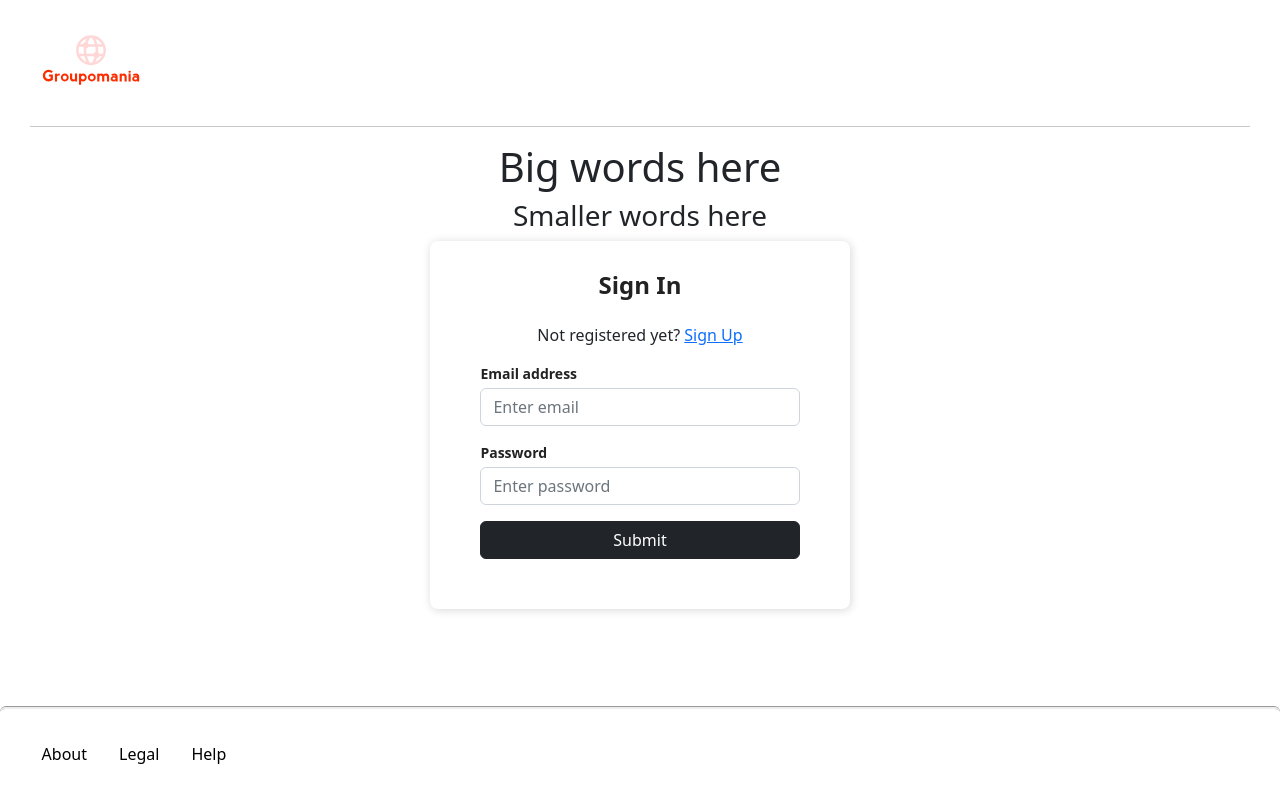
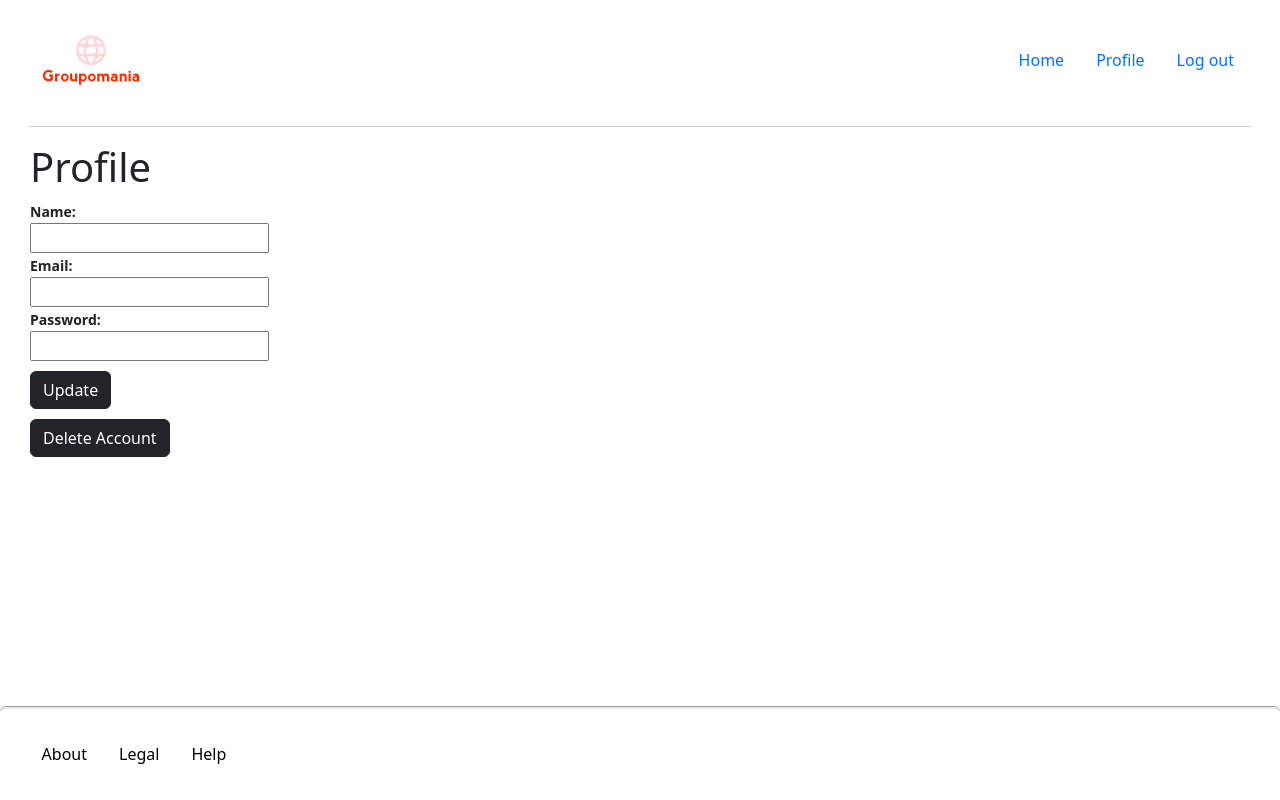
Before and after one commit to divineaverage/P7_Groupomania, a React (Create React App) app in the folder client/: page /Help in a window 1280 px wide. Before the commit this address led to /auth. Built offline with nearby package versions, Linux system fonts and the light colour scheme; no server answers.

Commit message:
profile in progress, 404 and need to remove part of code

```diff
--- a/client/src/components/Login/Auth.jsx
+++ b/client/src/components/Login/Auth.jsx
@@ -1,4 +1,5 @@
 import React, { useState } from "react";
+import Button from 'react-bootstrap/Button';
 import NavBar from "./AuthNav";
 import Footer from "../shared/Footer";
 import "./auth.scss";
@@ -82,9 +83,9 @@ export default function Auth (props) {
                 />
               </div>
               <div className="d-grid gap-2 mt-3">
-                <button type="submit" className="btn btn-dark">
+                <Button type="submit" className="btn btn-dark">
                   Submit
-                </button>
+                </Button>
               </div>
             </div>
           </form>
--- a/client/src/components/profile/Profile.jsx
+++ b/client/src/components/profile/Profile.jsx
@@ -1,73 +1,118 @@
-import React, { useState, useEffect } from 'react'
+import React, { useState } from 'react'
 import Button from 'react-bootstrap/Button';
-import Table from 'react-bootstrap/Table';
+import { useSelector } from "react-redux";
 import NavBar from "../shared/Nav"
 import Footer from "../shared/Footer"
 import "../../sass/app.scss"
 import store from "../store/store"
-import { useNavigate } from "react-router-dom"
-import { useSelector } from "react-redux"
-import { addProfile, getProfileById } from "../store/profileSlice";
+import { setLogin } from "../store/userSlice";
+import { getProfileById } from "../store/profileSlice";
+import "./profile.scss"
 
 
 
-const MyProfile = (userProfile) => {
-  const { authorId, name, email } = userProfile || {};
-
-  console.log(userProfile);
-
-  const navigate = useNavigate();
-  const { token } = useSelector((state) => state.user);
-  const profileState = useSelector((state) => state.profile)
+const MyProfile = () => {
+  const [name, setName] = useState("");
+  const [email, setEmail] = useState("");
+  const [password, setPassword] = useState("");
+  const [authorId, setAuthorId] = useState("");
+  const profileState = useSelector((state) => state.profile);
   const [profile, setProfile] = useState(getProfileById(
-    profileState
+    profileState,
+    authorId
   ))
 
-  useEffect(() => {
-    if (!token) {
-      navigate("/auth");
-    }
-  }, [token]);
+  const handleChange = (e) => {
+    setName(e.target.value);
+  };
 
-  useEffect(() => {
+  const handleEmailChange = (e) => {
+    setEmail(e.target.value);
+  };
+
+  const handlePasswordChange = (e) => {
+    setPassword(e.target.value);
+  };
+
+  const handleFormSubmission = (e) => {
+    e.preventDefault()
     fetch("http://localhost:8080/api/profile/" + authorId, {
-      headers: { Authorization: `Bearer ${token}` },
+      method: "POST",
+      headers: {"Content-Type": "application/json"},
+      body: JSON.stringify({name, email, password}),
     })
-      .then(async (response) => {
-        if (response.ok) {
-          const profile = await response.json();
-          store.dispatch(addProfile(profile[0]));
-          setProfile(profile[0])
-        }
-      })
-      .catch(() => ({}));
-  }, [])
+    .then(res=>{
+      if (res.ok) return res
+      console.log(res)
+      throw new Error()
+    })
+    .then(res=>res.json()).then( async user=>{
+      console.log(user);
+      await store.dispatch(setLogin({user:user.userId, token:user.token}));
+    }).catch(()=>{
+      console.warn("Unable to update.")
+    })
+  }
 
 
-    return (
+  return (
+    <div className="App">
+      <NavBar></NavBar>
+      <form
+        onSubmit={(e) => {
+          handleFormSubmission(e);
+        }}
+      >
+        <h1> Profile </h1>
+        <label>Name:</label>
+        <br />
+        <input
+          type="text"
+          value={name}
+          required
+          onChange={(e) => {
+            handleChange(e);
+          }}
+        />
+        <br />
 
-        <div className="main-container">
-            <NavBar></NavBar>
-    <Table striped bordered hover size="sm">
-      <thead>
-        <tr>
-          <th>User Name</th>
-          <th>Email</th>
-        </tr>
-      </thead>
-      <tbody>
-        <tr>
-          <td>{userProfile.name}</td>
-          <td>{userProfile.email}</td>
-        </tr>
-      </tbody>
-    </Table>
-        <div className="mb-2">
-        <Button variant="dark" size="lg" onClick={()=>{navigate("/UpdateProfile")}}>Update Profile</Button>{' '}
-            </div>
-        <Footer></Footer>
-        </div >
-    )
+        <label>Email:</label>
+        <br />
+        <input
+          type="email"
+          value={email}
+          required
+          onChange={(e) => {
+            handleEmailChange(e);
+          }}
+        />
+        <br />
+
+        <label>Password:</label>
+        <br />
+        <input
+          type="password"
+          value={password}
+          required
+          onChange={(e) => {
+            handlePasswordChange(e);
+          }}
+        />
+        <br />
+        <div className="buttons">
+        <Button type="update" className="btn btn-dark">
+                  Update
+                </Button>
+        <div className="red-button">
+        <Button type="delete" className="btn btn-dark">
+                  Delete Account
+                </Button>
+                </div>
+          </div>
+      </form>
+      <Footer></Footer>
+    </div>
+  );
 }
 
-export default MyProfile
+export default MyProfile;
--- /dev/null
+++ b/client/src/components/profile/profile.scss
@@ -0,0 +1,6 @@
+.buttons {
+    margin: 10px 0px 10px 0px;
+    .red-button {
+        margin: 10px 0px 10px 0px;
+    }
+}
```
